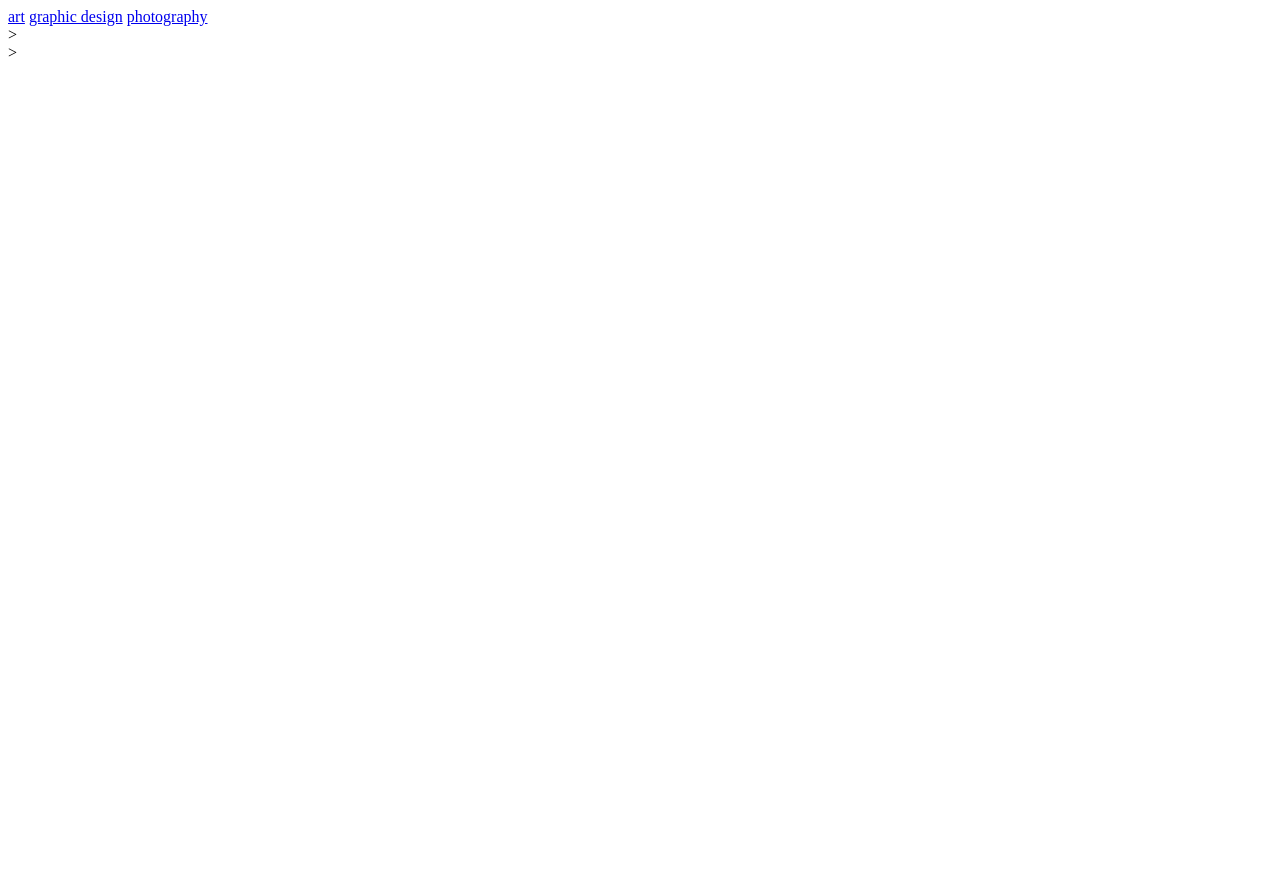
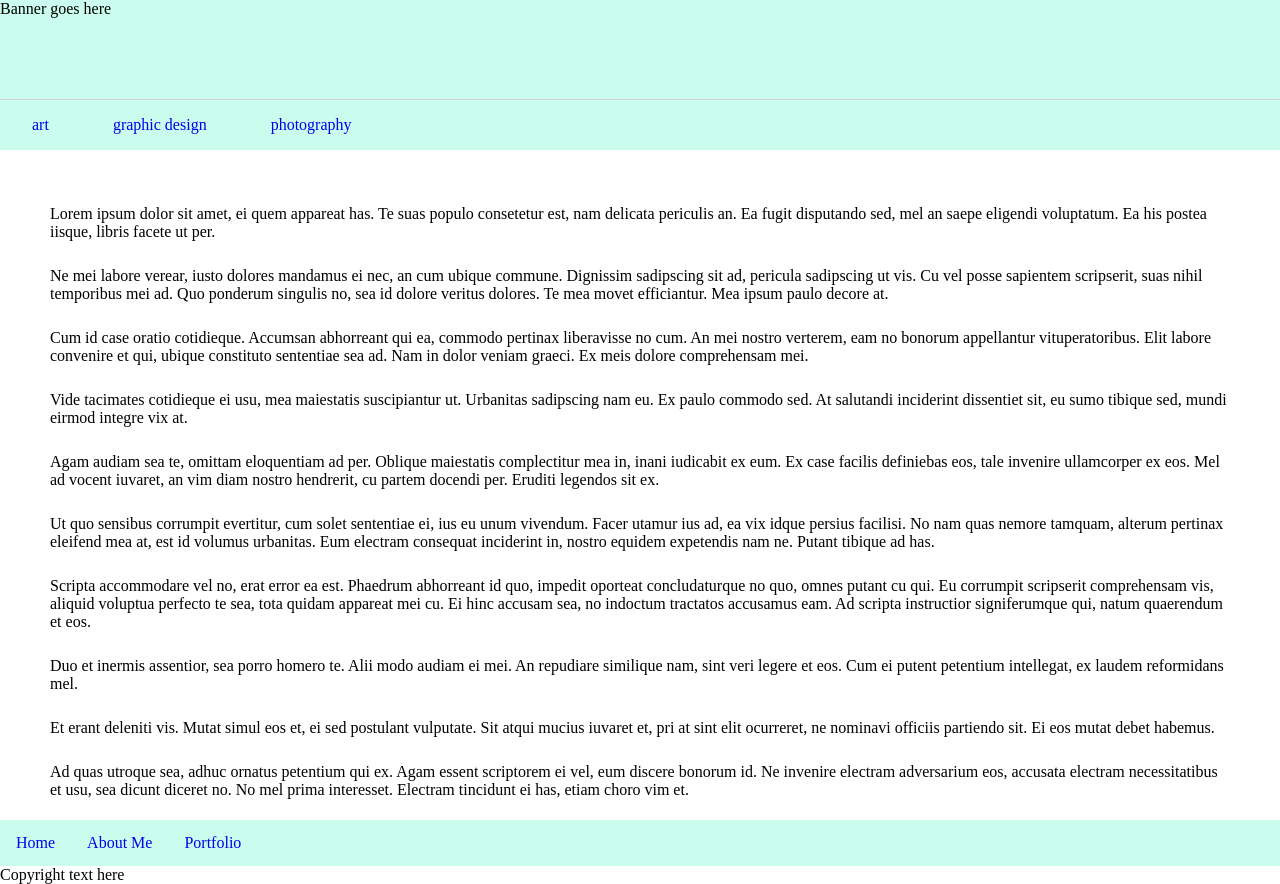
Before and after one commit to loragriffin/loragriffin.github.io, a plain HTML site: page index.html in a window 1280 px wide. Before the commit the page ends 800 px from the top, so only its background shows below. Drawn offline with Linux system fonts and the light colour scheme.

Commit message:
updated layout

```diff
--- a/index.html
+++ b/index.html
@@ -1,16 +1,108 @@
 <!DOCTYPE html>
+<html>
   <head>
     <title>Lora Griffin - About Me</title>
     <meta charset="UTF-8"><!--highly recommended - tells browser we're using unicode -->
+    <link href="\style.css" rel="stylesheet" type="text/css">
   </head>
+  <header>
+    <div>
+      Banner goes here
+    </div>
+  </header>
   <nav>
+    <ul>
+      <li>
         <a href="\hobbies\art.html">art</a>
+      </li>
+      <li>
         <a href="\hobbies\graphic_design.html">graphic design</a>
+      </li>
+      <li>
         <a href="\hobbies\photography.html">photography</a>
+      </li>
+    </ul>
   </nav>
   <body>
-  >
+    <section>
+      <p>
+        Lorem ipsum dolor sit amet, ei quem appareat has. Te suas populo
+        consetetur est, nam delicata periculis an. Ea fugit disputando sed,
+        mel an saepe eligendi voluptatum. Ea his postea iisque, libris facete
+        ut per.
+      </p>
+      <p>
+        Ne mei labore verear, iusto dolores mandamus ei nec, an cum ubique
+        commune. Dignissim sadipscing sit ad, pericula sadipscing ut vis. Cu
+        vel posse sapientem scripserit, suas nihil temporibus mei ad. Quo
+        ponderum singulis no, sea id dolore veritus dolores. Te mea movet
+        efficiantur. Mea ipsum paulo decore at.
+      </p>
+      <p>
+        Cum id case oratio cotidieque. Accumsan abhorreant qui ea, commodo
+        pertinax liberavisse no cum. An mei nostro verterem, eam no bonorum
+        appellantur vituperatoribus. Elit labore convenire et qui, ubique
+        constituto sententiae sea ad. Nam in dolor veniam graeci. Ex meis
+        dolore comprehensam mei.
+      </p>
+      <p>
+        Vide tacimates cotidieque ei usu, mea maiestatis suscipiantur ut.
+        Urbanitas sadipscing nam eu. Ex paulo commodo sed. At salutandi
+        inciderint dissentiet sit, eu sumo tibique sed, mundi eirmod integre
+        vix at.
+      </p>
+      <p>
+        Agam audiam sea te, omittam eloquentiam ad per. Oblique maiestatis
+        complectitur mea in, inani iudicabit ex eum. Ex case facilis definiebas
+        eos, tale invenire ullamcorper ex eos. Mel ad vocent iuvaret, an vim
+        diam nostro hendrerit, cu partem docendi per. Eruditi legendos sit ex.
+      </p>
+      <p>
+        Ut quo sensibus corrumpit evertitur, cum solet sententiae ei, ius eu
+        unum vivendum. Facer utamur ius ad, ea vix idque persius facilisi. No
+        nam quas nemore tamquam, alterum pertinax eleifend mea at, est id
+        volumus urbanitas. Eum electram consequat inciderint in, nostro equidem
+        expetendis nam ne. Putant tibique ad has.
+      </p>
+      <p>
+        Scripta accommodare vel no, erat error ea est. Phaedrum abhorreant
+        id quo, impedit oporteat concludaturque no quo, omnes putant cu qui.
+        Eu corrumpit scripserit comprehensam vis, aliquid voluptua perfecto te
+        sea, tota quidam appareat mei cu. Ei hinc accusam sea, no indoctum
+        tractatos accusamus eam. Ad scripta instructior signiferumque qui,
+        natum quaerendum et eos.
+      </p>
+      <p>
+        Duo et inermis assentior, sea porro homero te. Alii modo audiam ei mei.
+        An repudiare similique nam, sint veri legere et eos. Cum ei putent
+        petentium intellegat, ex laudem reformidans mel.
+      </p>
+      <p>
+        Et erant deleniti vis. Mutat simul eos et, ei sed postulant vulputate.
+        Sit atqui mucius iuvaret et, pri at sint elit ocurreret, ne nominavi
+        officiis partiendo sit. Ei eos mutat debet habemus.
+      </p>
+      <p>
+        Ad quas utroque sea, adhuc ornatus petentium qui ex. Agam essent
+        scriptorem ei vel, eum discere bonorum id. Ne invenire electram
+        adversarium eos, accusata electram necessitatibus et usu, sea dicunt
+        diceret no. No mel prima interesset. Electram tincidunt ei has, etiam
+        choro vim et.
+      </p>
+    </section>
   </body>
   <footer>
-  >
+    <ul>
+      <li>
+        <a href="\index.html">Home</a>
+      </li>
+      <li>
+        <a href="\aboutme.html">About Me</a>
+      </li>
+      <li>
+        <a href="\portfolio\index.html">Portfolio</a>
+      </li>
+    </ul>
+    Copyright text here
   </footer>
+</html>
--- /dev/null
+++ b/style.css
@@ -0,0 +1,70 @@
+* {
+  box-sizing: border-box;
+}
+
+body {
+  margin: 0;
+}
+
+header {
+  display: inline-block;
+  background-color: rgba(185, 253, 233, 0.75);
+  height: 100px;
+  width: 100%;
+  min-width: 400px;
+  top: 0;
+  position: fixed;
+  border-bottom: 1px solid lightgrey;
+  margin: 0 auto;
+  clear: both;
+}
+
+nav {
+  position: fixed;
+  top: 100px;
+  width: 100%;
+}
+
+nav ul {
+  background-color: rgba(185, 253, 233, 0.75);
+  list-style-type: none;
+  margin: 0;
+  padding: 0;
+  overflow: hidden;
+}
+
+nav li, nav a {
+  float: left;
+  display: block;
+  padding: 8px 16px;
+  text-decoration: none;
+  text-align: center;
+}
+
+nav a:hover {
+  background-color: rgb(200, 233, 233);
+}
+
+section {
+  margin-top: 200px;
+}
+
+p {
+  padding: 5px 50px;
+}
+
+footer ul {
+  list-style-type: none;
+  margin: 0;
+  padding: 0;
+  overflow: hidden;
+  background-color: rgba(185, 253, 233, 0.75);
+}
+
+footer li a {
+  float: left;
+  display: block;
+  padding: 14px 16px;
+  text-align: center;
+  text-decoration: none;
+}
```
Also changed, not shown: images/banner.png (added). Lines whose indentation alone changed are shown as unchanged.
